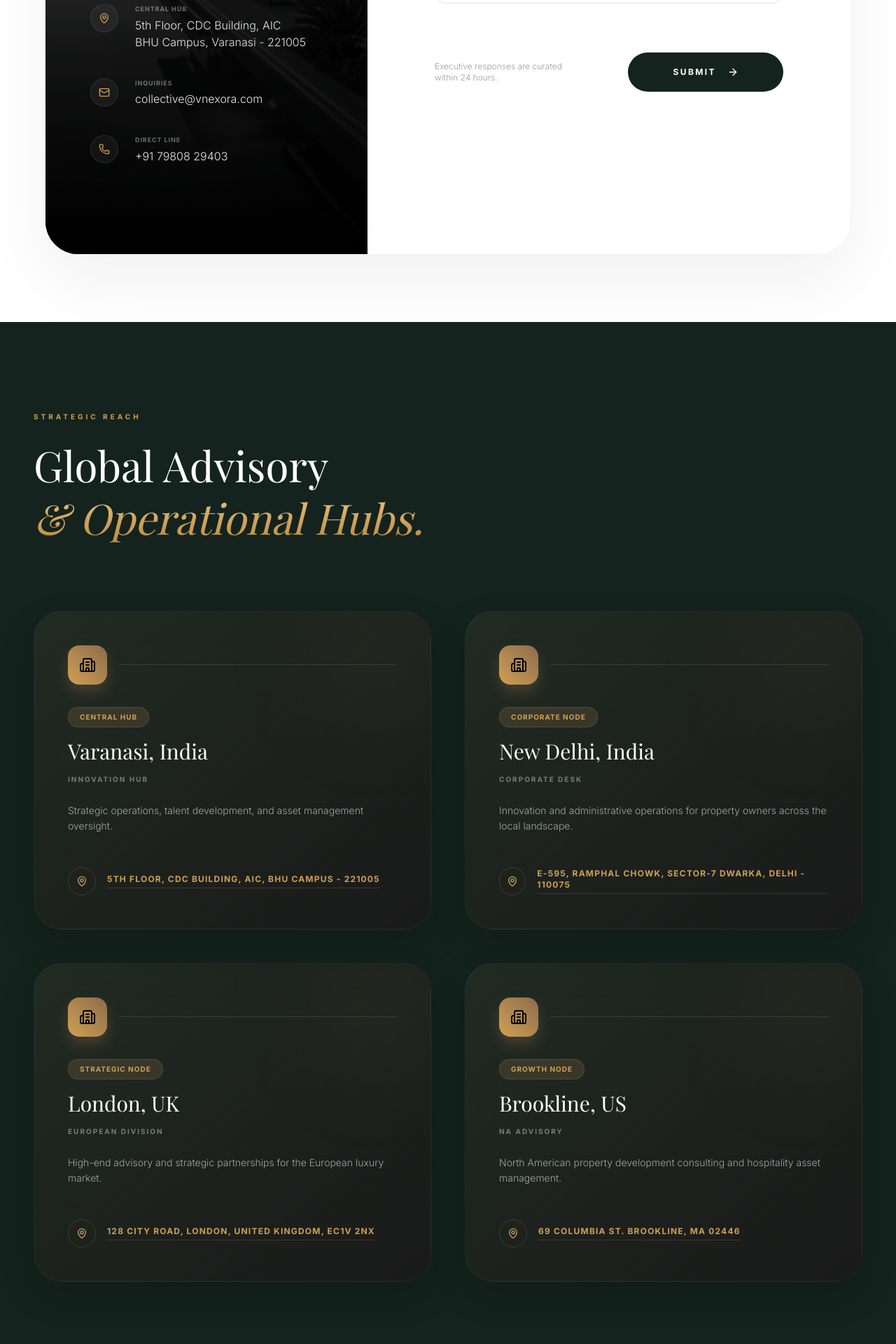
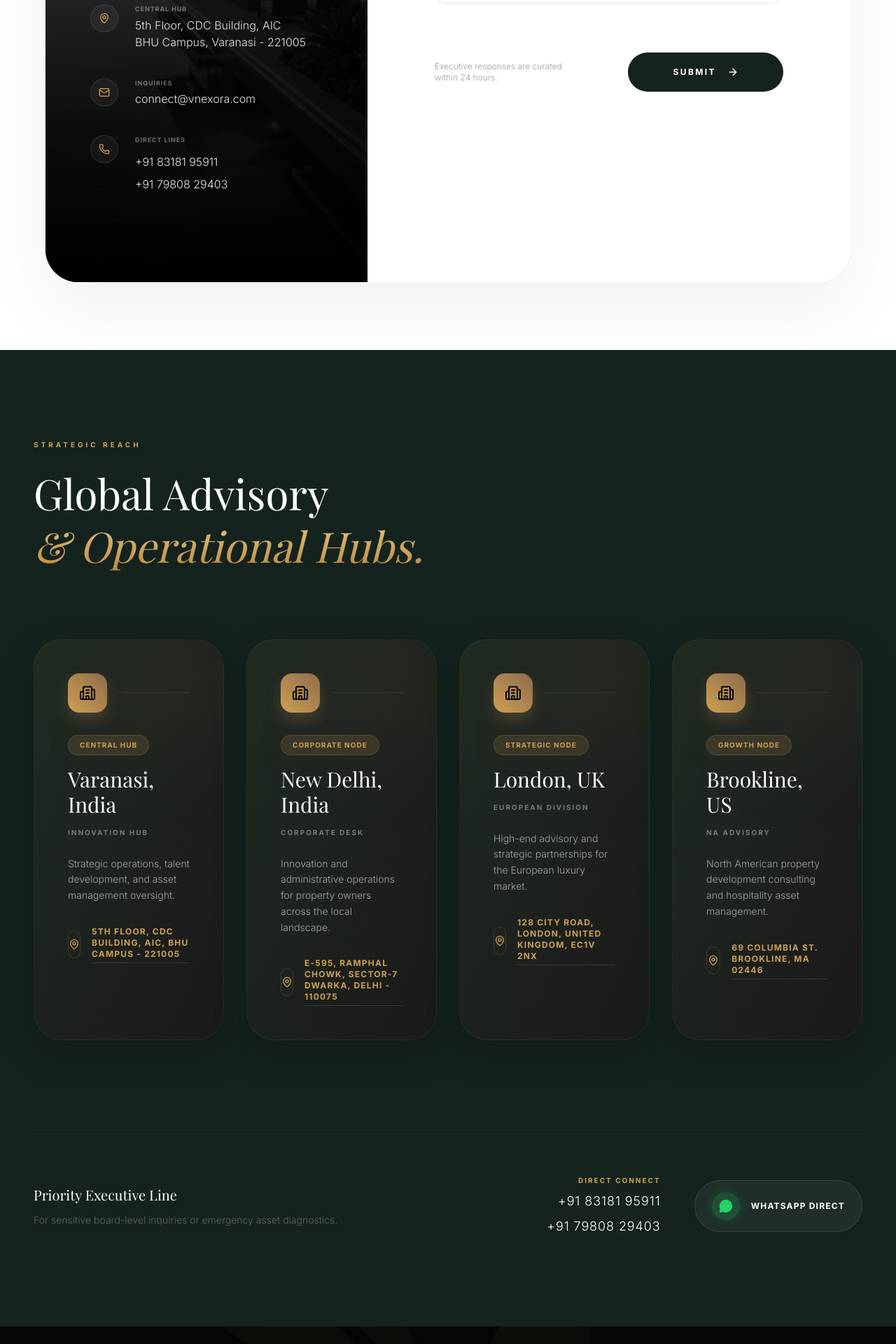
Before and after one commit to cricketmagician/vnexora, a Next.js app: page /contact in a window 1280 px wide. Shown: the part 760-2680 px from the top of the page at 70% size. Built offline with nearby package versions, Linux system fonts and the light colour scheme; a web font is replaced by a local one.

Commit message:
docs: Updated corporate email to connect@vnexora.com and integrated dual-mobile connectivity

```diff
--- a/src/app/contact/page.tsx
+++ b/src/app/contact/page.tsx
@@ -72,7 +72,7 @@ export default function ContactPage() {
                   </div>
                   <div>
                     <span className="block text-white/40 text-[9px] font-bold tracking-widest uppercase mb-1">Inquiries</span>
-                    <a href="mailto:collective@vnexora.com" className="text-sm md:text-base text-white/90 font-light hover:text-mustard transition-colors">collective@vnexora.com</a>
+                    <a href="mailto:connect@vnexora.com" className="text-sm md:text-base text-white/90 font-light hover:text-mustard transition-colors">connect@vnexora.com</a>
                   </div>
                 </div>
 
@@ -81,8 +81,9 @@ export default function ContactPage() {
                   <div className="w-10 h-10 rounded-full bg-white/5 backdrop-blur-md flex items-center justify-center text-mustard border border-white/10 transition-all group-hover:bg-mustard group-hover:text-black">
                     <Phone className="w-4 h-4" />
                   </div>
-                  <div>
-                    <span className="block text-white/40 text-[9px] font-bold tracking-widest uppercase mb-1">Direct Line</span>
+                  <div className="flex flex-col gap-2">
+                    <span className="block text-white/40 text-[9px] font-bold tracking-widest uppercase mb-1">Direct Lines</span>
+                    <a href="tel:+918318195911" className="text-sm md:text-base text-white/90 font-light hover:text-mustard transition-colors">+91 83181 95911</a>
                     <a href="tel:+917980829403" className="text-sm md:text-base text-white/90 font-light hover:text-mustard transition-colors">+91 79808 29403</a>
                   </div>
                 </div>
@@ -236,7 +237,7 @@ export default function ContactPage() {
             </h2>
           </div>
 
-          <div className="grid grid-cols-1 md:grid-cols-2 gap-12">
+          <div className="grid grid-cols-1 md:grid-cols-2 lg:grid-cols-4 gap-8">
             {[
               {
                 region: "Innovation Hub",
@@ -320,12 +321,13 @@ export default function ContactPage() {
               <p className="text-white/30 text-sm font-light">For sensitive board-level inquiries or emergency asset diagnostics.</p>
             </div>
             <div className="flex flex-col md:flex-row items-center gap-8 md:gap-12">
-              <div className="text-center md:text-right">
-                <span className="text-[10px] text-mustard font-bold uppercase tracking-[0.2em] block mb-1">Direct Connect</span>
+              <div className="text-center md:text-right flex flex-col gap-2">
+                <span className="text-[10px] text-mustard font-bold uppercase tracking-[0.2em] block">Direct Connect</span>
+                <span className="text-white text-lg font-light tracking-wider">+91 83181 95911</span>
                 <span className="text-white text-lg font-light tracking-wider">+91 79808 29403</span>
               </div>
               <a
-                href="https://wa.me/917980829403"
+                href="https://wa.me/918318195911"
                 target="_blank"
                 rel="noopener noreferrer"
                 className="group flex items-center gap-4 bg-white/5 hover:bg-white/10 px-6 py-4 rounded-full border border-white/10 transition-all hover:scale-105"
```
